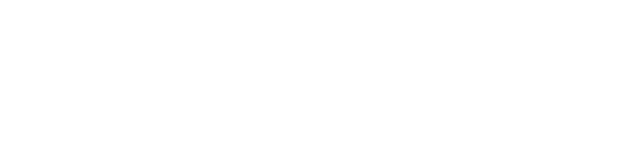
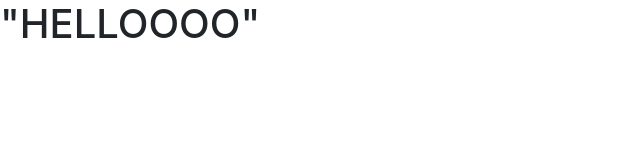
Before and after one commit to Kenny-Varghese/WhatsUp, a website: page index.html in a window 1280 px wide. Shown: the whole page, without its empty margins (0-640 px from the left). Drawn offline with nearby package versions, Linux system fonts and the light colour scheme.

Commit message:
working!!

```diff
--- a/index.html
+++ b/index.html
@@ -6,4 +6,8 @@
         <link rel="stylesheet" href="https://stackpath.bootstrapcdn.com/bootstrap/4.1.3/css/bootstrap.min.css" integrity="sha384-MCw98/SFnGE8fJT3GXwEOngsV7Zt27NXFoaoApmYm81iuXoPkFOJwJ8ERdknLPMO" crossorigin="anonymous">
         <link rel="stylesheet" href="https://cdnjs.cloudflare.com/ajax/libs/font-awesome/4.7.0/css/font-awesome.min.css">
     </head>
+    <body>
+        <h1>"HELLOOOO"</h1>
+    </body>
+
 </html>
```
Also changed, not shown: package.json (+7 -7 lines), 1 other file.
